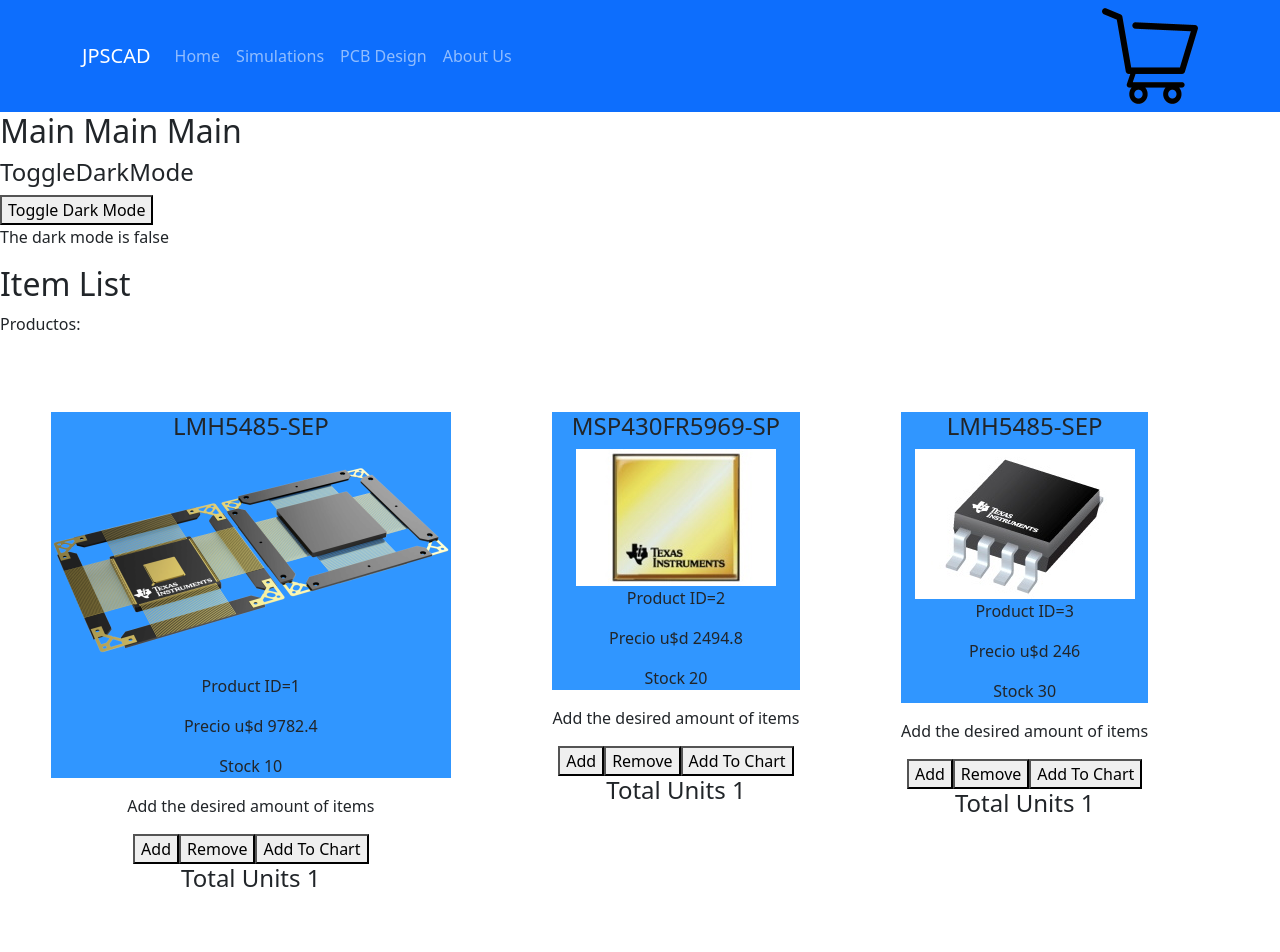
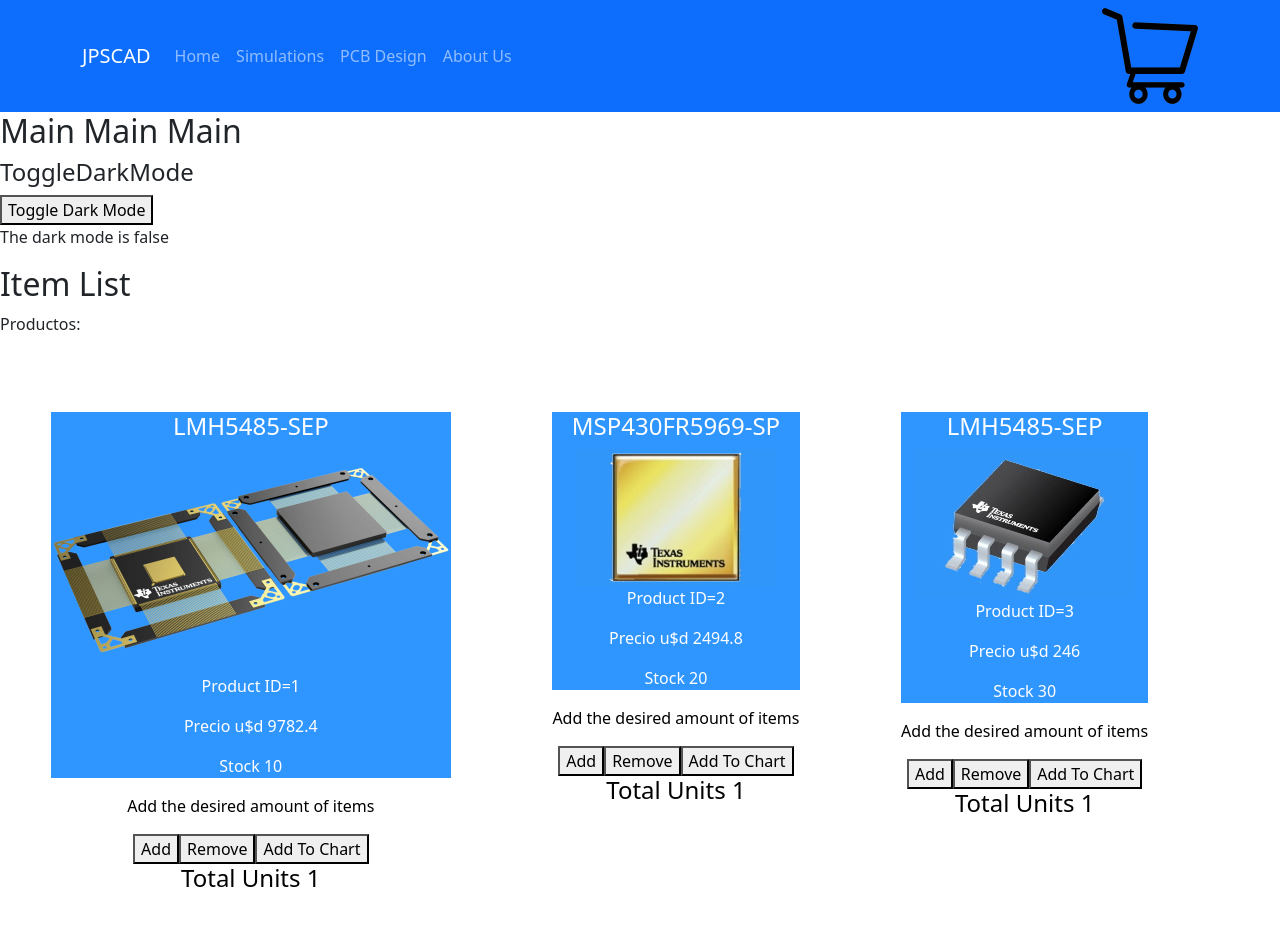
Before and after one commit to jpsellanes/DesafioReact2, a React (Create React App) app: page / in a window 1280 px wide. Shown: the top 952 px of the page. Built offline with nearby package versions, Linux system fonts and the light colour scheme.

Commit message:
DesafioClase6V4

```diff
--- a/src/components/ItemCount.js
+++ b/src/components/ItemCount.js
@@ -1,4 +1,5 @@
 import React, {useState} from "react";
+import "./itemCount.css"
 
 function ItemCount(props){
 
@@ -23,7 +24,7 @@
     }
 
     return(
-        <div>
+        <div class="itemCounter">
             <p>Add the desired amount of items</p>
             <button onClick={add}>
                 Add
--- /dev/null
+++ b/src/components/itemCount.css
@@ -0,0 +1,3 @@
+.itemCounter {
+    color: black;
+}
--- a/src/components/itemList.css
+++ b/src/components/itemList.css
@@ -7,4 +7,5 @@
     padding: 4%;
     list-style: none;
     text-align: center;
+    color: white;
 }
```
Also changed, not shown: src/assets/items/product2.jpg, src/assets/items/product3.jpg.
